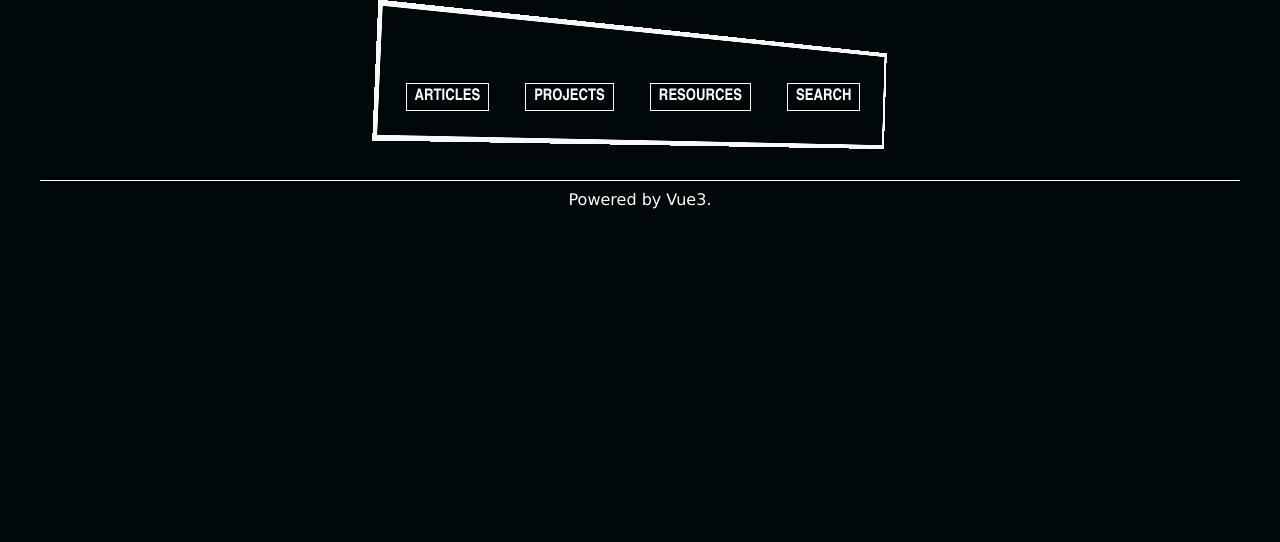
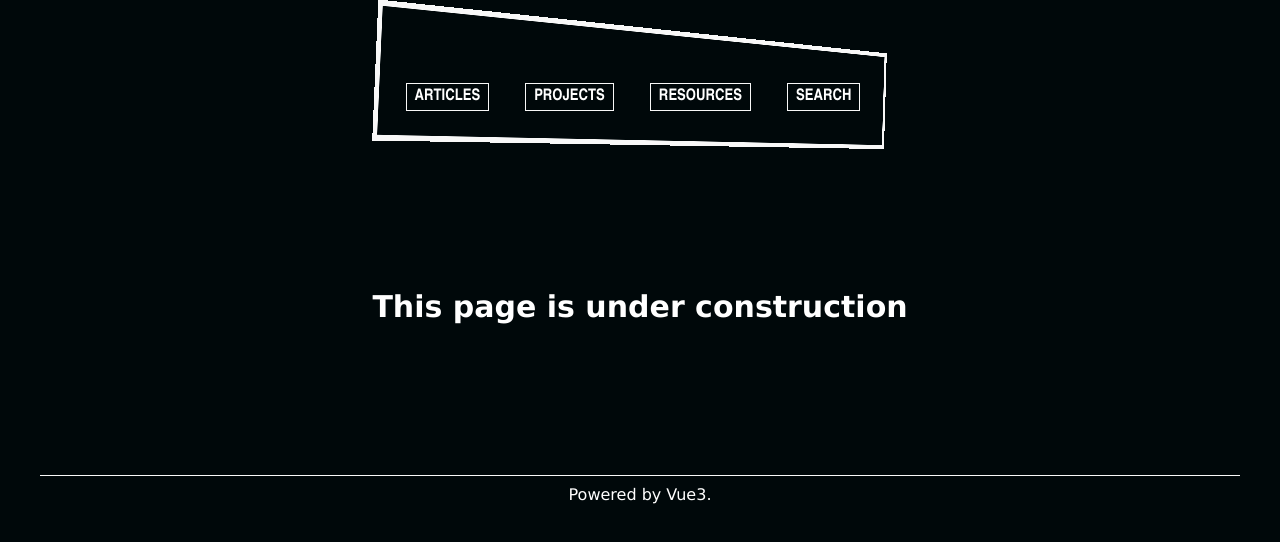
Before and after one commit to InnocentusLime/innocentusLime.github.io, a Vue app: page /#/search in a window 1280 px wide. Shown: the top 542 px of the page. Built offline with nearby package versions, Linux system fonts and the light colour scheme.

Commit message:
Cleaned up, added transitions and 'page under construction' msg

```diff
--- a/public/css/style.css
+++ b/public/css/style.css
@@ -13,6 +13,35 @@
 	color: white;
 	font-family: Verdana, sans-serif;
 	font-size: 16px;
+}
+
+.page-enter-active,
+.page-leave-active {
+	transition: all 0.5s ease;
+}
+
+.page-leave-active {
+	position: absolute;
+}
+
+.page-enter-from,
+.page-leave-to {
+	transform: translateY(30px);
+	opacity: 0;
+}
+
+.middle {
+	display: grid;
+	grid-template-columns: minmax(200px, 1fr);
+	justify-items: center;
+}
+
+.construction-msg-container {
+	font-weight: bold;
+	font-size: 30px;
+	margin-top: 100px;
+	margin-bottom: 100px;
+	text-align: center;
 }
 
 footer {
--- a/src/components/Middle.vue
+++ b/src/components/Middle.vue
@@ -1,6 +1,10 @@
 <template>
 	<div class="middle">
-		<router-view/>
+		<router-view v-slot="{ Component, route }">
+			<Transition name="page">
+				<component :is="Component" :key="route.path"/>
+			</Transition>
+		</router-view>
 	</div>
 </template>
 
--- a/src/main.js
+++ b/src/main.js
@@ -4,11 +4,15 @@ import App from './App.vue'
 
 import Articles from './pages/Articles.vue'
 import ArticlePage from './pages/ArticlePage.vue'
+import UnderConstruction from './pages/UnderConstruction.vue'
 
 const routes = [
 	{ path: '/', component: Articles },
 	{ path: '/articles', component: Articles },
 	{ path: '/article/:uuid', component: ArticlePage },
+	{ path: '/projects', component: UnderConstruction },
+	{ path: '/resources', component: UnderConstruction },
+	{ path: '/search', component: UnderConstruction },
 ]
 
 const router = createRouter({
--- /dev/null
+++ b/src/pages/UnderConstruction.vue
@@ -0,0 +1,14 @@
+<template>
+	<div class="construction-msg-container">
+		<p>This page is under construction</p>
+	</div>
+</template>
+
+<script>
+export default {
+	name: "ArticlePage",
+}
+</script>
+
+<style scoped>
+</style>
```
Also changed, not shown: src/pages/ArticlePage.vue (indentation only), 1 other file (tests, documents, lock files or other folders).
